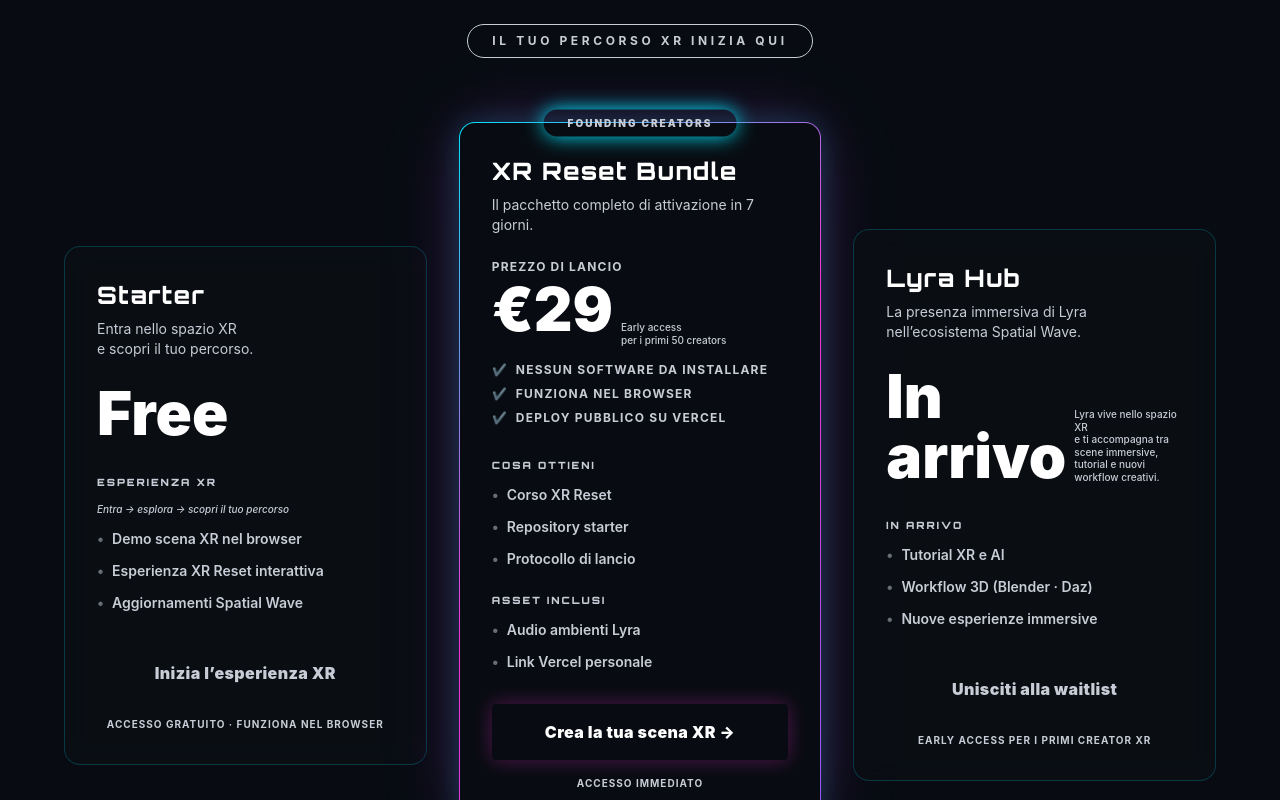
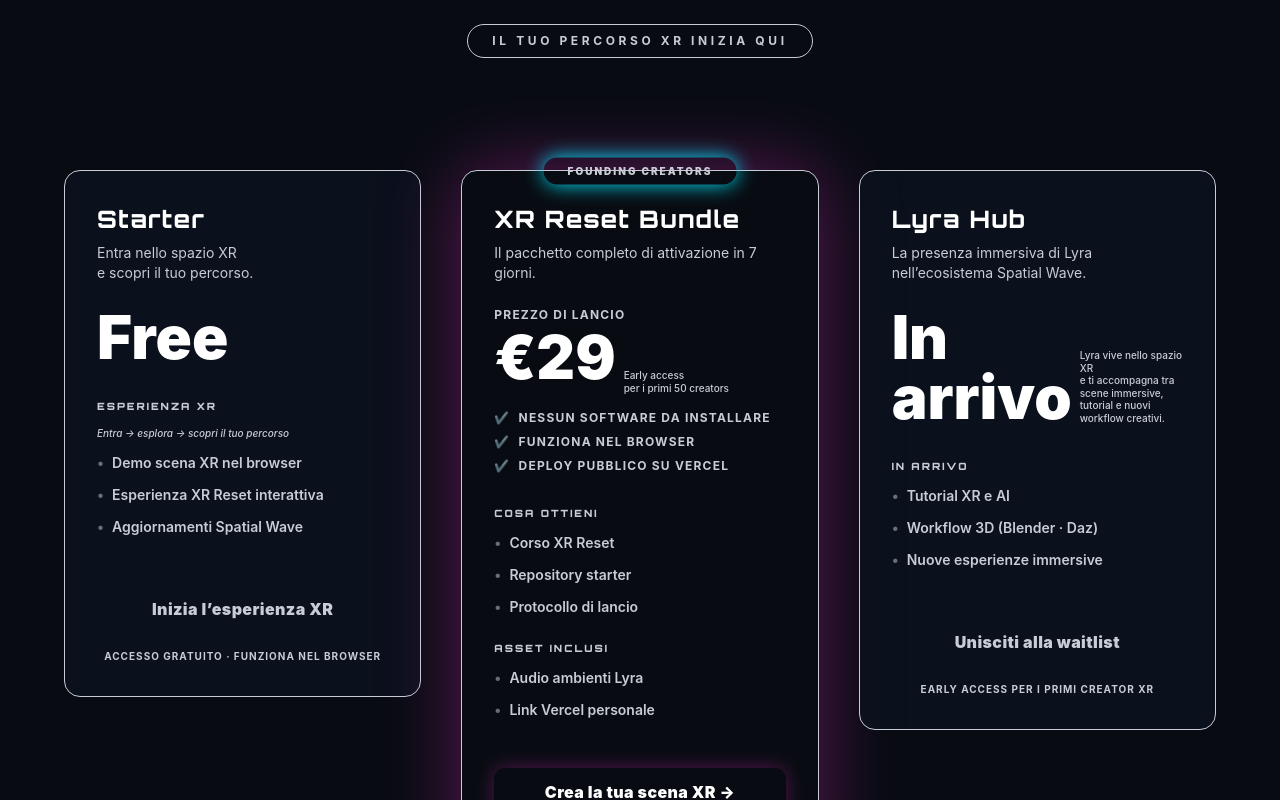
Before and after one commit to the-spatial-wave/xr-reset-landing, a React (Vite) app: page / in a window 1280 px wide. Shown: the part 9140-9940 px from the top of the page. Built offline with nearby package versions, Linux system fonts and the light colour scheme.

Commit message:
style: balance pricing section aesthetics with aligned tops, refined glows and uniform buttons

```diff
--- a/src/sections/Pricing.tsx
+++ b/src/sections/Pricing.tsx
@@ -68,7 +68,7 @@ export default function Pricing() {
     <section className="py-24 bg-brand-void relative" id="pricing">
       <div className="max-w-7xl mx-auto px-4 sm:px-6 lg:px-8">
         <motion.div
-          className="text-center mb-16"
+          className="text-center mb-20"
           initial={{ opacity: 0, y: 30 }}
           whileInView={{ opacity: 1, y: 0 }}
           viewport={{ once: true }}
@@ -81,22 +81,28 @@ export default function Pricing() {
           </div>
         </motion.div>
 
-        <div className="grid md:grid-cols-3 gap-8 items-center max-w-6xl mx-auto">
+        <div className="grid md:grid-cols-3 gap-10 items-start max-w-6xl mx-auto">
           {tiers.map((tier, i) => (
             <motion.div
               key={i}
-              className={`p-8 rounded-2xl relative ${tier.highlight ? 'bg-brand-deep transform md:-translate-y-4 glow-lyra border-gradient-lyra' : 'glass-card border border-brand-silver/10'}`}
+              className={`p-8 rounded-2xl relative flex flex-col ${
+                tier.highlight
+                  ? 'bg-brand-deep border border-brand-magenta/70 shadow-[0_0_80px_rgba(255,47,214,0.35)]'
+                  : 'bg-[#0a121e]/80 border border-brand-silver/20'
+              }`}
               initial={{ opacity: 0, y: 40 }}
-              whileInView={{ opacity: 1, y: tier.highlight ? -16 : 0 }}
+              whileInView={{ opacity: 1, y: 0 }}
               viewport={{ once: true }}
               transition={{ duration: 0.6, delay: i * 0.1, ease: [0.25, 0.4, 0.25, 1] }}
-              whileHover={{ scale: tier.highlight ? 1.03 : 1.02 }}
+              whileHover={{ scale: 1.02 }}
             >
               {tier.badge && (
                 <div className="absolute top-0 left-1/2 transform -translate-x-1/2 -translate-y-1/2 bg-brand-cyan text-brand-void text-[10px] font-black uppercase tracking-[0.2em] px-6 py-1.5 rounded-full shadow-[0_0_20px_#00E5FF] whitespace-nowrap">
                   {tier.badge}
                 </div>
               )}
+
+              <div className="flex-grow">
                 <h3 className="text-2xl font-display font-bold text-white mb-2">{tier.name}</h3>
                 <p className="text-brand-silver text-sm mb-6 whitespace-pre-line">{tier.desc}</p>
 
@@ -158,12 +164,18 @@ export default function Pricing() {
                     ))}
                   </ul>
                 )}
+              </div>
 
+              <div className="mt-auto pt-4">
                 <a
                   href={tier.disabled ? '#' : (tier.link || 'https://www.skool.com/spatial-wave-6263/classroom')}
                   target={tier.link ? "_blank" : undefined}
                   rel={tier.link ? "noopener noreferrer" : undefined}
-                className={`relative block w-full text-center py-4 rounded-sm font-display font-black tracking-wide transition-all overflow-hidden ${tier.highlight ? 'bg-brand-magenta text-white hover:bg-opacity-90 glow-magenta shadow-[0_0_25px_rgba(255,47,214,0.4)]' : 'bg-brand-silver/10 text-brand-silver hover:bg-brand-silver/20'}`}
+                  className={`relative flex items-center justify-center w-full h-[48px] px-6 rounded-[10px] font-display font-black tracking-wide transition-all overflow-hidden ${
+                    tier.highlight
+                      ? 'bg-brand-magenta text-white hover:bg-opacity-90 glow-magenta shadow-[0_0_25px_rgba(255,47,214,0.4)]'
+                      : 'bg-brand-silver/10 text-brand-silver hover:bg-brand-silver/20'
+                  }`}
                 >
                   {tier.highlight && (
                     <motion.div
@@ -180,6 +192,7 @@ export default function Pricing() {
                     {tier.footer}
                   </div>
                 )}
+              </div>
             </motion.div>
           ))}
         </div>
```
Lines whose indentation alone changed are shown as unchanged.
